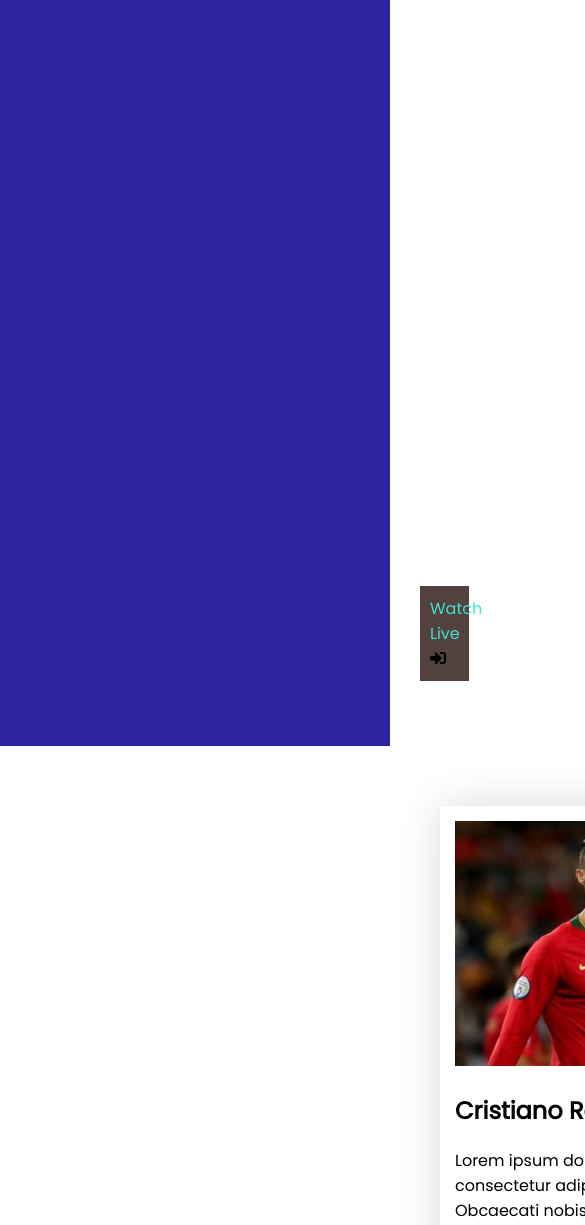
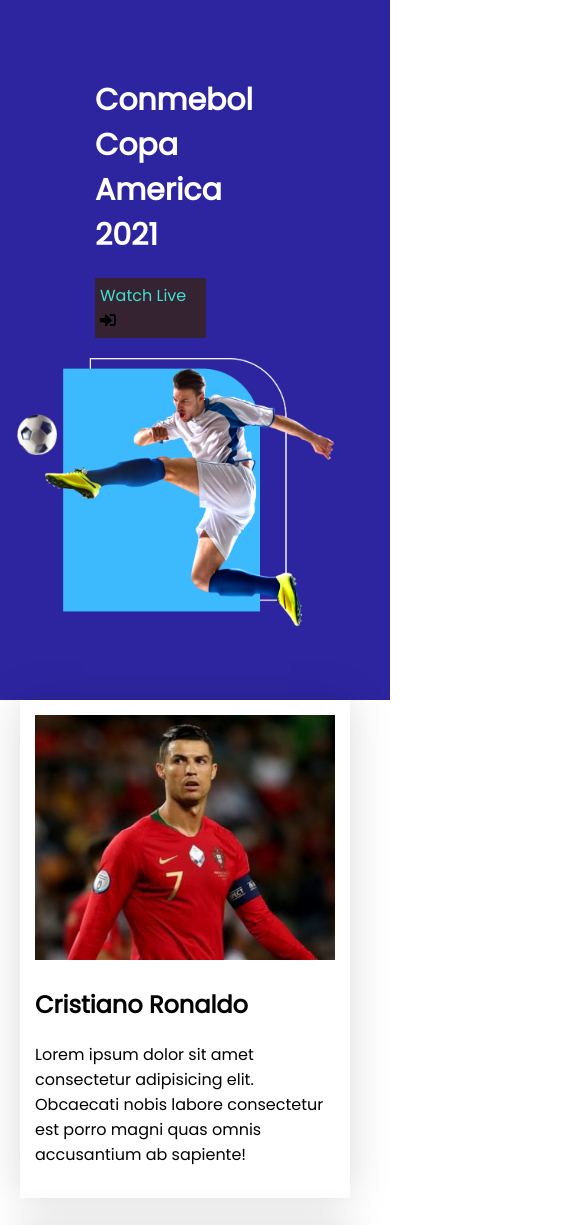
Before and after one commit to ShahriarRaktim/football-site, a plain HTML site: page index.html in a window 390 px wide. Shown: the part 2-1227 px from the top of the page, 585 px wide, since content can reach past the window. Drawn offline with Linux system fonts and the light colour scheme.

Commit message:
complete

```diff
--- a/css/style.css
+++ b/css/style.css
@@ -152,3 +152,62 @@
     padding: 10px 20px;
     transition: padding 0.3s;
 }
+
+/* ---------------media query----------- */
+
+@media only screen and (max-width:688px) {
+
+/* -----------------header------------------ */
+ header{
+     padding-top: 5px;
+    display: flex;
+    align-items: center;
+    flex-direction: column;
+    flex-wrap: wrap;
+    align-content: flex-end;
+ }
+ .header-text h1{
+    font-size: 30px;
+ }
+ .header-half img{
+     width: 320px;
+     height: 270px;
+     padding-left: 80px;
+ }
+ .hover-effect{
+     margin: 5% 43% 10% 0;
+     padding: 5px;
+ }
+
+
+   /* ------------first container---------- */
+    .first-container{
+        width: 100%;
+      grid-template-columns: repeat(1, 1fr);
+      padding: 0;
+    }
+    .player{
+        padding: 15px 15px 15px 15px ;
+        margin-left: 20px;
+        margin-right: 55px;
+    }
+
+    /* ---------------second container-------------- */
+
+
+
+    /* -----------footer----------- */
+
+    footer img{
+        width: 60%;
+        padding-left: 15%;
+    }
+    footer .social-icons{
+        display: flex;
+        justify-content: center;
+        padding: 0px;
+    }
+    footer p{
+        padding-left: 25%;
+    }
+    }
```
